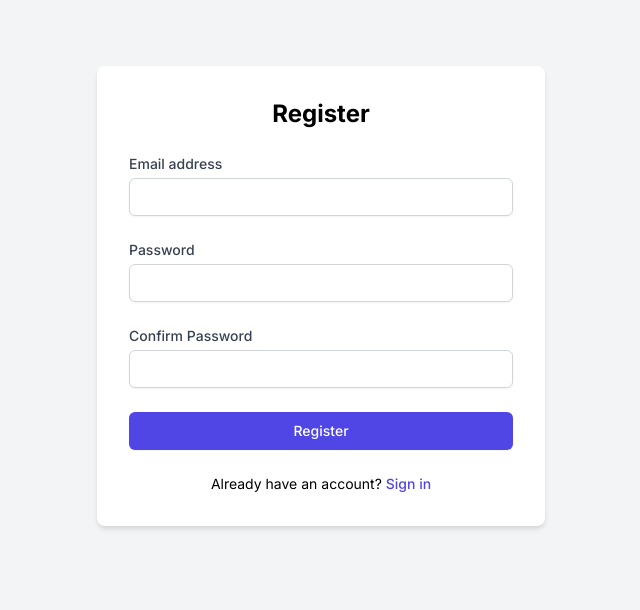
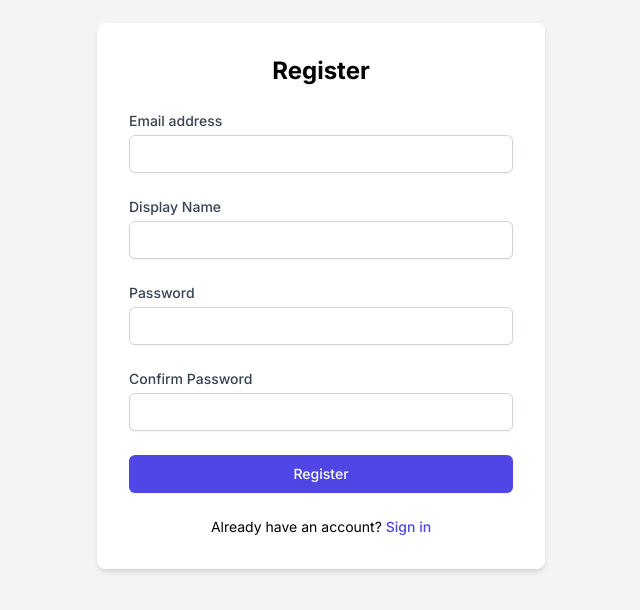
Before and after one commit to Rubil-Mogere-94/Baterpoint, a React (Vite) app: page /register in a window 1280 px wide. Shown: the part 104-714 px from the top of the page, without its empty margins (319-959 px from the left). Built offline with nearby package versions, Linux system fonts and the light colour scheme.

Commit message:
profile fine tuning

```diff
--- a/src/components/navigation/UserProfile.tsx
+++ b/src/components/navigation/UserProfile.tsx
@@ -1,9 +1,17 @@
+import { auth } from '../../firebase';
+import { useAuthState } from 'react-firebase-hooks/auth';
+
 export default function UserProfile() {
+  const [user] = useAuthState(auth);
+
+  const displayName = user?.displayName || user?.email || 'Guest';
+  const initials = displayName ? displayName.charAt(0).toUpperCase() + displayName.charAt(1).toUpperCase() : 'GU';
+
   return (
     <a href="#" className="flex items-center space-x-2 p-1 rounded-md hover:bg-primary-light transition-colors duration-200">
-      <div className="h-8 w-8 rounded-full bg-neutral-300 flex items-center justify-center text-neutral-700 font-medium text-sm">JD</div>
+      <div className="h-8 w-8 rounded-full bg-neutral-300 flex items-center justify-center text-neutral-700 font-medium text-sm">{initials}</div>
       <div className="hidden md:block">
-        <div className="font-medium text-white">John Doe</div>
+        <div className="font-medium text-white">{displayName}</div>
         <div className="text-sm text-neutral-300">View Profile</div>
       </div>
     </a>
--- a/src/pages/RegisterPage.tsx
+++ b/src/pages/RegisterPage.tsx
@@ -1,6 +1,6 @@
 import React, { useState } from 'react';
 import { useNavigate, Link } from 'react-router-dom';
-import { createUserWithEmailAndPassword } from 'firebase/auth';
+import { createUserWithEmailAndPassword, updateProfile } from 'firebase/auth';
 import { auth } from '../firebase';
 
 const RegisterPage = () => {
@@ -8,6 +8,7 @@ const RegisterPage = () => {
   const [email, setEmail] = useState('');
   const [password, setPassword] = useState('');
   const [confirmPassword, setConfirmPassword] = useState('');
+  const [displayName, setDisplayName] = useState('');
   const [error, setError] = useState<string | null>(null);
 
   const handleRegister = async (e: React.FormEvent) => {
@@ -17,7 +18,10 @@ const RegisterPage = () => {
       return;
     }
     try {
-      await createUserWithEmailAndPassword(auth, email, password);
+      const userCredential = await createUserWithEmailAndPassword(auth, email, password);
+      await updateProfile(userCredential.user, {
+        displayName: displayName,
+      });
       navigate('/');
     } catch (error: any) {
       setError(error.message);
@@ -47,6 +51,25 @@ const RegisterPage = () => {
               className="block w-full px-3 py-2 mt-1 placeholder-gray-400 border border-gray-300 rounded-md shadow-sm appearance-none focus:outline-none focus:ring-indigo-500 focus:border-indigo-500 sm:text-sm"
             />
           </div>
+          <div>
+            <label
+              htmlFor="display-name"
+              className="block text-sm font-medium text-gray-700"
+            >
+              Display Name
+            </label>
+            <input
+              id="display-name"
+              name="display-name"
+              type="text"
+              autoComplete="name"
+              required
+              value={displayName}
+              onChange={(e) => setDisplayName(e.target.value)}
+              className="block w-full px-3 py-2 mt-1 placeholder-gray-400 border border-gray-300 rounded-md shadow-sm appearance-none focus:outline-none focus:ring-indigo-500 focus:border-indigo-500 sm:text-sm"
+            />
+          </div>
+
           <div>
             <label
               htmlFor="password"
```
